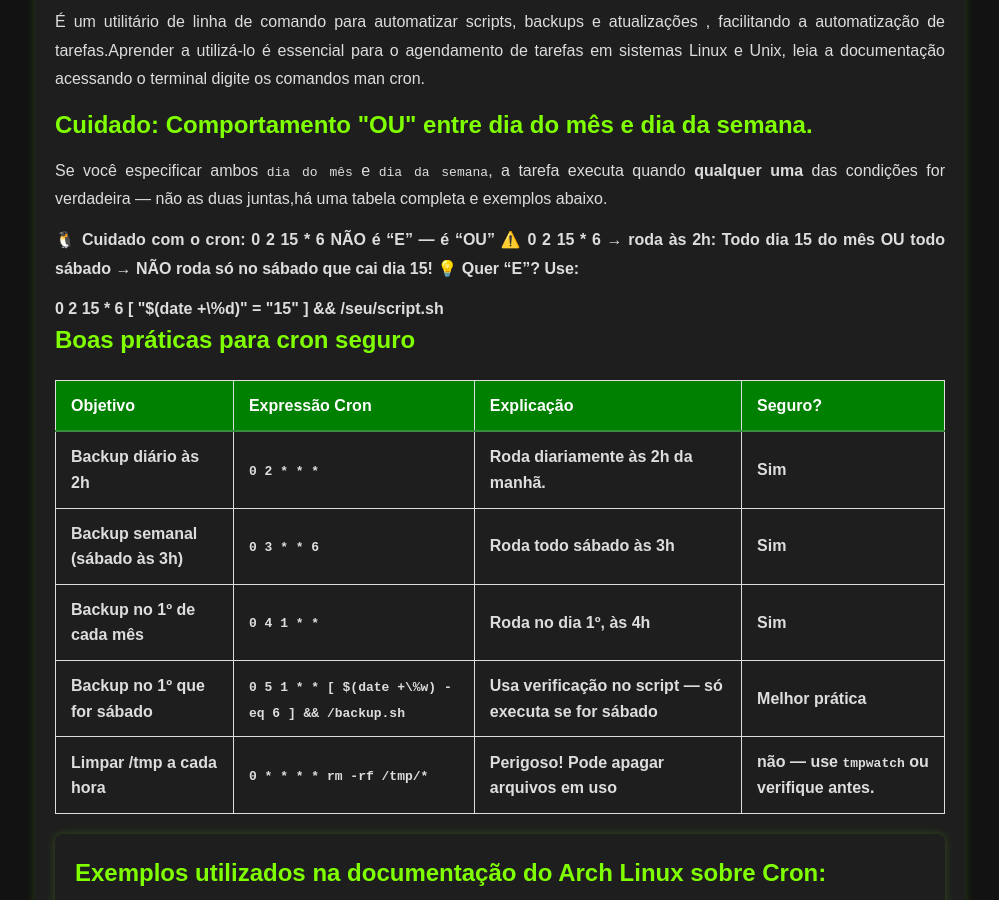
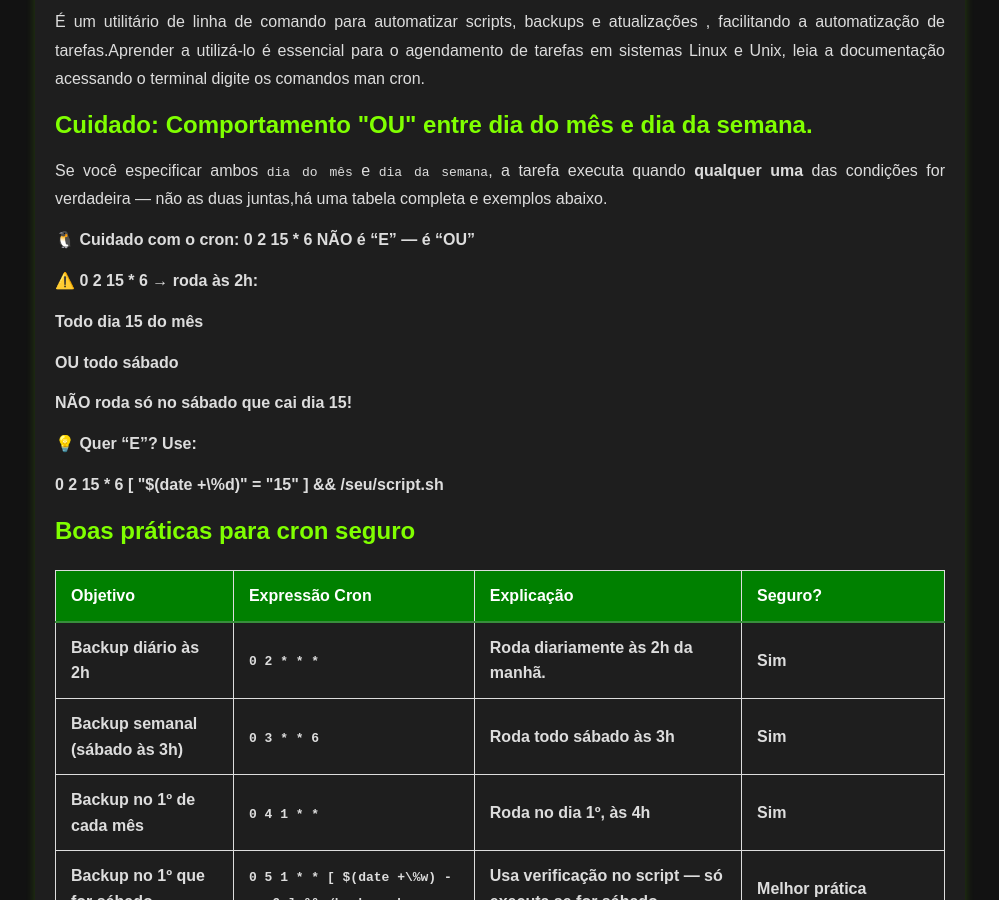
Before and after one commit to Piolinux/piolinux-site, a Jekyll site: the page built from _pages/tools/cron-generator.html, in a window 1280 px wide and 900 px high, scrolled down 1031 px. Shown: the whole window, without its empty margins (140-1139 px from the left). Built offline with Jekyll 4.4.1, drawn with Linux system fonts in a browser that asks for light colours.

```diff
--- a/_pages/tools/cron-generator.html
+++ b/_pages/tools/cron-generator.html
@@ -66,15 +66,14 @@ tags: [cron, linux, sysadmin, automacao, devops, servidores]
   semana</code>, a tarefa executa quando <strong>qualquer uma</strong>
   das condições for verdadeira — não as duas juntas,há uma tabela
   completa e exemplos abaixo.</p>
-  <p><strong>🐧 Cuidado com o cron: 0 2 15 * 6 NÃO é “E” — é “OU”<strong>
+  <strong><p>🐧 Cuidado com o cron: 0 2 15 * 6 NÃO é “E” — é “OU”<p><strong>
 
-<strong>⚠️ 0 2 15 * 6 → roda às 2h:<strong>
-
-<strong>Todo dia 15 do mês<strong>
-<strong>OU todo sábado<strong>
-<strong>→ NÃO roda só no sábado que cai dia 15!<strong>
-<strong>💡 Quer “E”? Use:</p><strong>
-<strong>0 2 15 * 6 [ "$(date +\%d)" = "15" ] && /seu/script.sh<strong>
+<strong><p>⚠️ 0 2 15 * 6 → roda às 2h:<p><strong>
+<strong><p>Todo dia 15 do mês<p><strong>
+<strong><p>OU todo sábado<p><strong>
+<strong><p> NÃO roda só no sábado que cai dia 15!<p><strong>
+<strong><p>💡 Quer “E”? Use:</p><strong>
+<strong><p>0 2 15 * 6 [ "$(date +\%d)" = "15" ] && /seu/script.sh<p><strong>
   <h2>Boas práticas para cron seguro</h2>
   <table class="evergreen-table cron-table">
     <thead>
```
